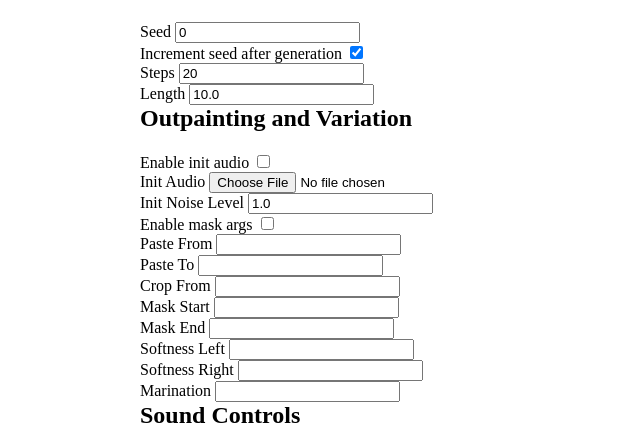
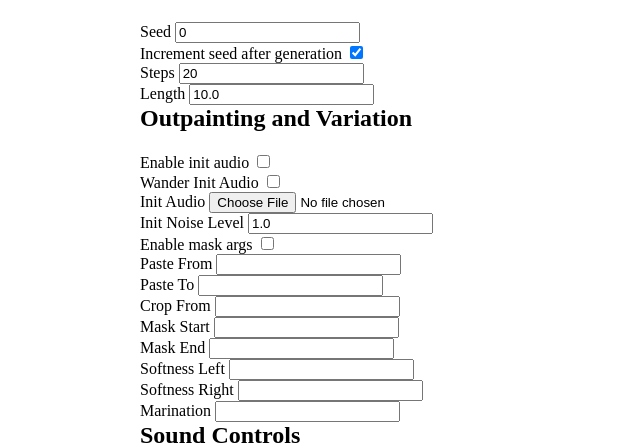
Before and after one commit to a2aaron/AI-Slop-Radio, a Flask app: page / in a window 1280 px wide. Shown: the part 315-762 px from the top of the page, without its empty margins (0-640 px from the left). Run offline with Flask 3, Linux system fonts and the light colour scheme.

Commit message:
Add audio wandering.

```diff
--- a/static/main.js
+++ b/static/main.js
@@ -92,6 +92,14 @@ function estimatedGenerationTime(steps, length) {
 
 /**
  * @typedef {{
+ *      audio: Blob;
+ *      source: string;
+ *      init_noise_level: number;
+ * }} InitAudioArgs
+ */
+
+/**
+ * @typedef {{
  *      paste_from: number;
  *      paste_to: number;
  *      crop_from: number;
@@ -113,7 +121,7 @@ function estimatedGenerationTime(steps, length) {
 *     seed: number,
 *     steps: number,
 *     length: number,
-*     init_audio: {audio: Blob, init_noise_level: number} | null,
+*     init_audio: InitAudioArgs | null,
 *     mask_args: MaskArgs | null
 * }} PromptSettings
 * Get the prompt settings from the controls on the page. Returns null if any of the prompt controls
@@ -149,10 +157,10 @@ function getPromptSettings() {
     }
 
     let init_audio = null
-    const files = assertExists(init_audio_input.files);
-    if (init_audio_checkbox.checked && files.length == 1) {
+    if (init_audio_checkbox.checked && INIT_AUDIO != null) {
         init_audio = {
-            audio: files[0],
+            audio: INIT_AUDIO.audio,
+            source: INIT_AUDIO.source,
             init_noise_level: parseFloat(init_noise_level_input.value)
         };
     }
@@ -301,7 +309,17 @@ class PlaylistItem extends HTMLElement {
         this.queueState = "queued";
         this.innerText = this.text + " | ";
 
-        this.url = await getWavDownloadUrl(buffer);
+        const blob = getWavBlob(buffer);
+
+        if (wander_checkbox.checked) {
+            INIT_AUDIO = {
+                audio: blob,
+                source: `${this.promptSettings?.positive_prompt} ${this.promptSettings?.seed}`
+            };
+        }
+
+        this.url = window.URL.createObjectURL(blob);
+
         const downloadLink = document.createElement("a");
         downloadLink.innerText = "[Download]";
         downloadLink.onclick = (event) => event.stopPropagation();
@@ -352,7 +370,18 @@ class PlaylistItem extends HTMLElement {
         if (this.promptSettings.negative_prompt != null) {
             promptText = `${this.promptSettings.positive_prompt} (negative: ${this.promptSettings.negative_prompt})`
         }
-        let text = `${promptText} [seed = ${this.promptSettings.seed}, steps = ${this.promptSettings.steps}]`;
+        /** @type {[string, string][]} */
+        let tags = [
+            ["seed", this.promptSettings.seed.toString()],
+            ["steps", this.promptSettings.steps.toString()]
+        ];
+
+        if (this.promptSettings.init_audio != null) {
+            tags.push(["init", this.promptSettings.init_audio.source]);
+        }
+        const tagText = `[${tags.map(([name, val]) => `${name} = ${val}`).join(", ")}]`
+
+        let text = `${promptText} ${tagText}`;
         if (this.queueTime != undefined) {
             const startTime = this.queueTime.toFixed(1);
             const endTime = (this.queueTime + this.promptSettings.length).toFixed(1);
@@ -428,16 +457,16 @@ function updateQueue() {
 // ################
 // # WAV DOWNLOAD #
 // ################
+
 /**
  * @param {AudioBuffer} buffer
- * @returns {Promise<string>} a blob url that can download the blob.
+ * @returns {Blob} the audio buffer encoded as a wav file
  */
-async function getWavDownloadUrl(buffer) {
+function getWavBlob(buffer) {
     let header = getWavHeader(buffer);
     let body = getWavBody(buffer);
     let blob = new Blob([header, body], { 'type': 'audio/wav' });
-    let url = window.URL.createObjectURL(blob);
-    return url;
+    return blob;
 }
 
 /**
@@ -647,6 +676,9 @@ let RECENT_STEPSECONDS_INDEX = 0;
 let RECENT_GENERATIONS = [];
 const MAX_RECENT_GENERATIONS = 5;
 
+/** @type {{ audio: Blob, source: string } | null} */
+let INIT_AUDIO = null;
+
 customElements.define("playlist-item", PlaylistItem);
 
 const audioCtx = new window.AudioContext();
@@ -679,6 +711,7 @@ const current_time_display = getElementTyped("current_time_display", HTMLSpanEle
 
 const init_audio_input = getElementTyped("init_audio", HTMLInputElement);
 const init_audio_checkbox = getElementTyped("init_audio_checkbox", HTMLInputElement);
+const wander_checkbox = getElementTyped("wander_checkbox", HTMLInputElement);
 const init_noise_level_input = getElementTyped("init_noise_level", HTMLInputElement);
 
 const mask_args_checkbox = getElementTyped("mask_args_checkbox", HTMLInputElement);
@@ -703,6 +736,16 @@ play_button.onclick = async (_) => {
     }
 };
 
+init_audio_input.onchange = (_) => {
+    const files = assertExists(init_audio_input.files);
+    if (files.length > 0) {
+        INIT_AUDIO = {
+            audio: files[0],
+            source: files[0].name
+        };
+    }
+}
+
 volume_slider.oninput = (_) => setVolumeFromSlider();
 
 steps_input.onchange = (_) => setEstimatedTimeDisplay();
--- a/templates/main.html
+++ b/templates/main.html
@@ -63,6 +63,10 @@
                     <input type="checkbox" id="init_audio_checkbox" name="init_audio_checkbox"></input>
                 </ui-control>
                 <ui-control>
+                    <label for="wander_checkbox">Wander Init Audio</label>
+                    <input type="checkbox" id="wander_checkbox" name="wander_checkbox"></input>
+                </ui-control>
+                <ui-control>
                     <label for="init_audio">Init Audio</label>
                     <input type="file" id="init_audio" name="init_audio"></input>
                 </ui-control>
```
